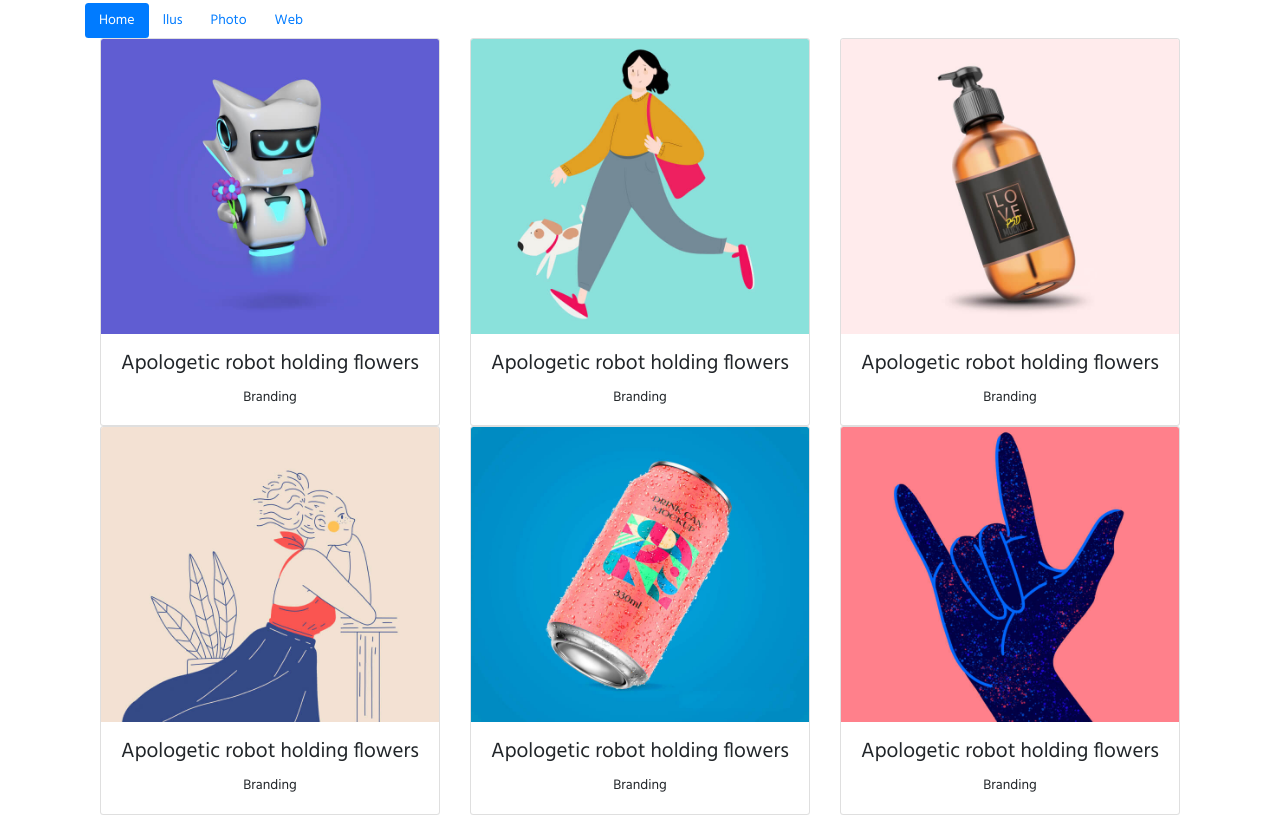
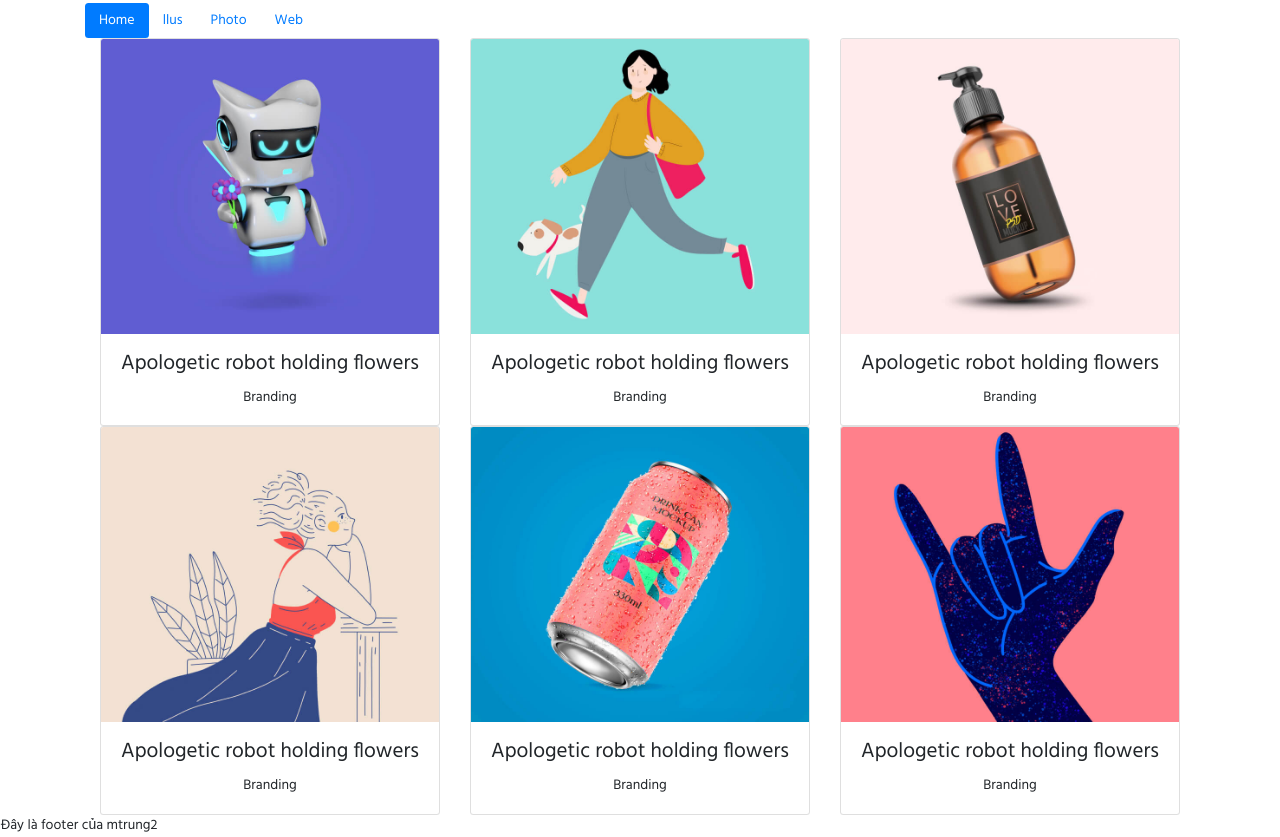
Before and after one commit to ultimate1214/bc14_cybersoft_portfolio, a plain HTML site: page index.html in a window 1280 px wide. Shown: the part 1588-2425 px from the top of the page. Before the commit the page ends 2403 px from the top, so only its background shows below. Drawn offline with nearby package versions, Linux system fonts and the light colour scheme.

Commit message:
footer by mtrung2

```diff
--- a/index.html
+++ b/index.html
@@ -354,6 +354,8 @@
       </div>
     </section>
 
+    <footer>Đây là footer của mtrung2</footer>
+
 
     <!-- Optional JavaScript -->
     <!-- jQuery first, then Popper.js, then Bootstrap JS -->
```
